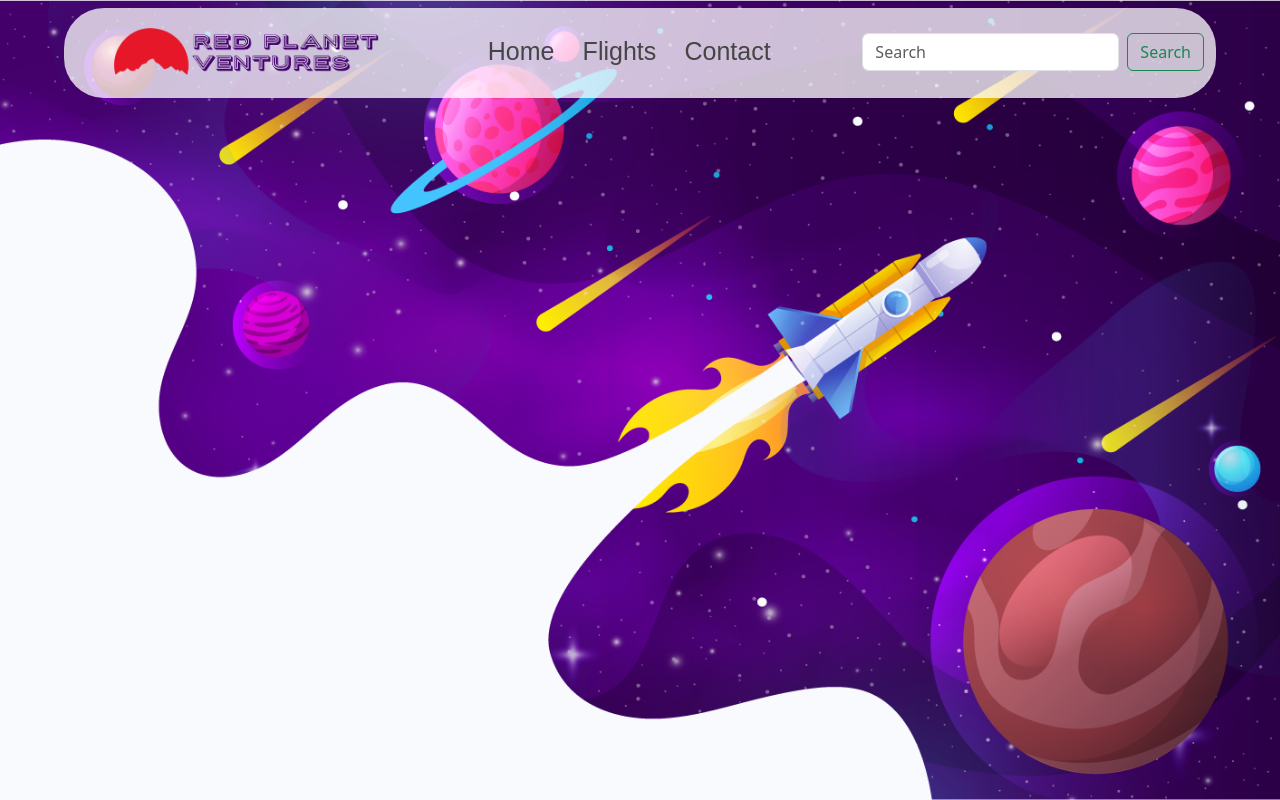
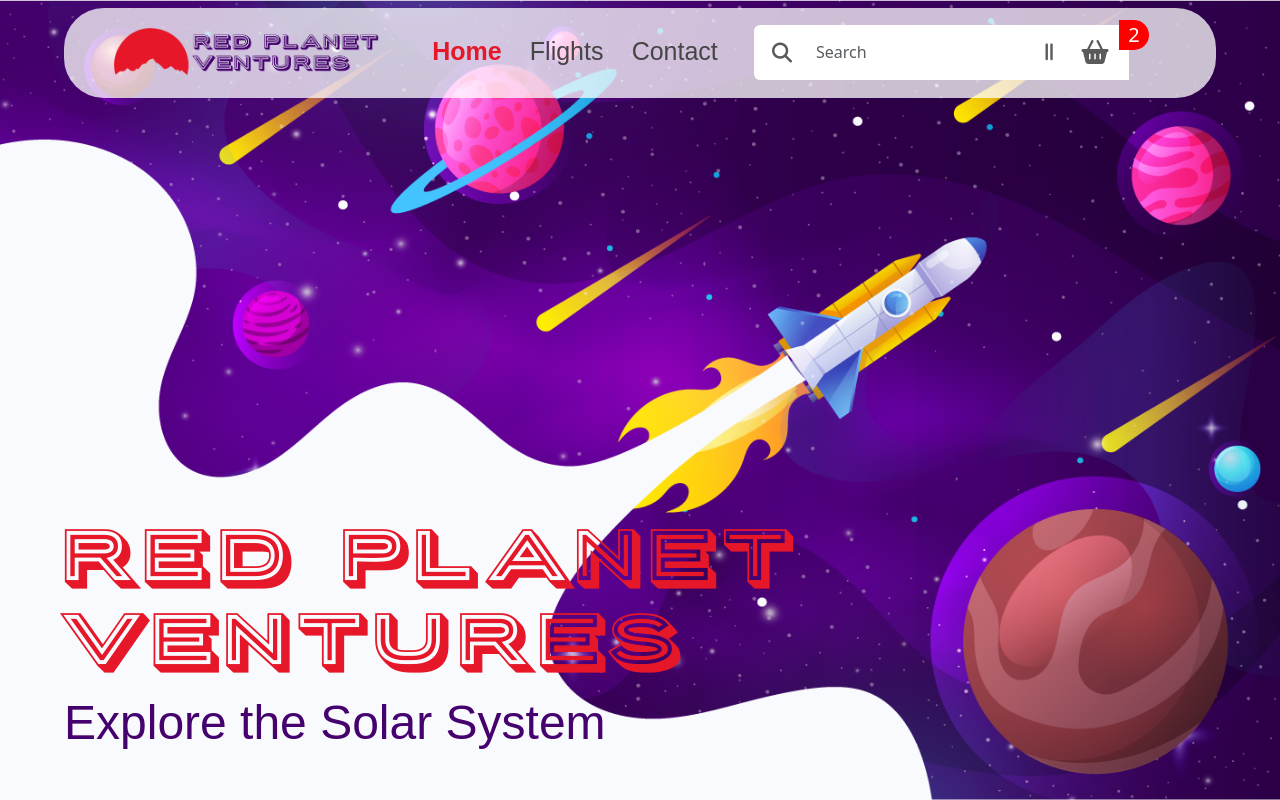
Before and after one commit to Troy-Evans-251096/251096_Troy_Evans_DV100_S1, a plain HTML site: page index.html in a window 1280 px wide. Drawn offline with nearby package versions, Linux system fonts and the light colour scheme.

Commit message:
main area home page done

```diff
--- a/css/main.css
+++ b/css/main.css
@@ -28,6 +28,7 @@ body {
 
 .heroSection {
     height: 100vh;
+    position: relative;
     background-image: url("../assets/img/homePageHeader.png");
     background-size: cover;
     background-position: center;
@@ -54,8 +55,94 @@ body {
     color: rgb(69, 69, 69);
     font-size: 25px;
     font-family: "poppins-medium", sans-serif;
+    transition: color 0.3s;
 }
 
-.searchBar {
-    margin-right: 20px;
+.navWords:hover {
+    color: #e51728;
 }
+
+#searchBar {
+    padding-right: 75px;
+    height: 55px;
+    width: 450px;
+}
+
+.input-group-text {
+    padding-left: 10px;
+    padding-right: 5px;
+    border: none;
+    background: #fff;
+}
+
+.form-control {
+    border: none;
+    color: #e51728;
+}
+
+.fa-solid {
+    color: rgb(90, 90, 90);
+    padding-right: 10px;
+    padding-left: 10px;
+}
+
+.fa-magnifying-glass {
+    transform: scale(1.25);
+}
+
+.fa-basket-shopping {
+    transform: scale(1.5);
+    margin-right: 10px;
+}
+
+.fa-grip-lines-vertical{
+    transform: scale(1.2);
+}
+
+.input-group {
+    position: relative;
+}
+
+.notification-circle { /*not sure how to make this a circle*/
+    position: absolute;
+    top: -5px;
+    right: -20px;
+    width: 30px;
+    height: 30px;
+    background-color: red;
+    color: white;
+    border-radius: 50%;
+    font-size: 20px;
+    display: flex;
+    justify-content: center;
+    align-items: center;
+    padding: 0;
+}
+
+.heroSection-heading {
+    display: flex;
+    flex-direction: column;
+    position: absolute;
+
+    bottom: 5%;
+    left: 5%;
+
+    font-family: "Porter",sans-serif;
+    font-size: 1px;
+    color: #e51728;
+}
+
+#current-page {
+    color: #e51728;
+    font-weight: bold;
+}
+
+#primary-heading {
+    font-size: 70px;
+}
+
+#secondary-heading {
+    font-family: fantasy;
+    color: #45016d;
+    font-size: 48px;
+}
--- a/index.html
+++ b/index.html
@@ -15,6 +15,7 @@
     </title>
 
     <link href="https://cdn.jsdelivr.net/npm/bootstrap@5.3.3/dist/css/bootstrap.min.css" rel="stylesheet" integrity="sha384-QWTKZyjpPEjISv5WaRU9OFeRpok6YctnYmDr5pNlyT2bRjXh0JMhjY6hW+ALEwIH" crossorigin="anonymous">
+    <script src="https://kit.fontawesome.com/7af15e495e.js" crossorigin="anonymous"></script>
     <link rel = "stylesheet" href = "css/main.css">
 
 </head>
@@ -29,17 +30,29 @@
                 </a>
 
                 <div class="nav-links">
-                    <a href="#" class="navWords">Home</a>
+                    <a href="#" class="navWords" id="current-page">Home</a>
                     <a href="pages/flights.html" class="navWords">Flights</a>
                     <a href="pages/contacts.html" class="navWords">Contact</a>
                 </div>
 
-                <form class="d-flex" role="search" class="searchBar">
-                    <input class="form-control me-2" type="search" placeholder="Search" aria-label="Search">
-                    <button class="btn btn-outline-success" type="submit">Search</button>
-                  </form>
+                <form class="d-flex" role="search" id="searchBar">
+                    <div class="input-group">
+                        <span class="input-group-text"><i class="fa-solid fa-magnifying-glass"></i></span>
+                        <input class="form-control" type="search" placeholder="Search" aria-label="Search">
+                        <span class="input-group-text"><i class="fa-solid fa-grip-lines-vertical"></i></span>
+                        <span class="input-group-text"><i class="fa-solid fa-basket-shopping"></i></span>
+                        <span class="notification-circle">2</span>
+                    </div>
+                </form>
             </div>
         </nav>
+
+        <div class="heroSection-heading">
+            <h1 id="primary-heading">Red Planet<br>Ventures</h1>
+            <h2 id="secondary-heading">Explore the Solar System</h2>
+        </div>
+
+
     </div>
 
 
```
